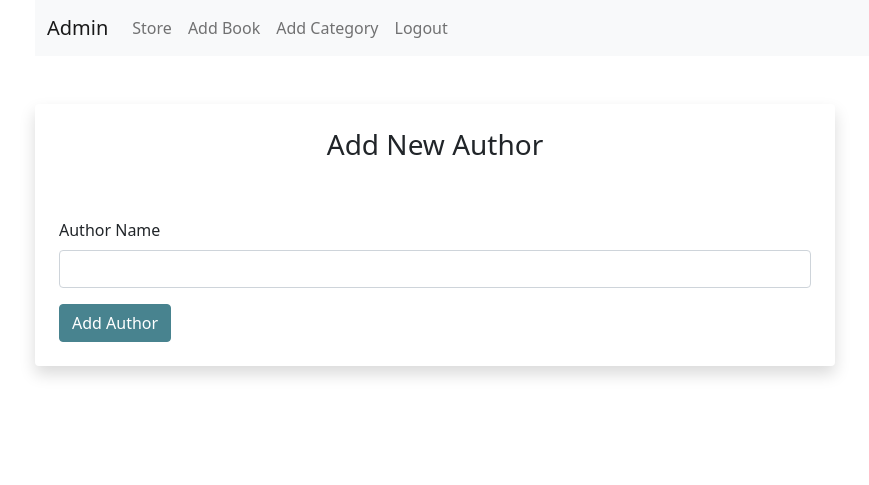
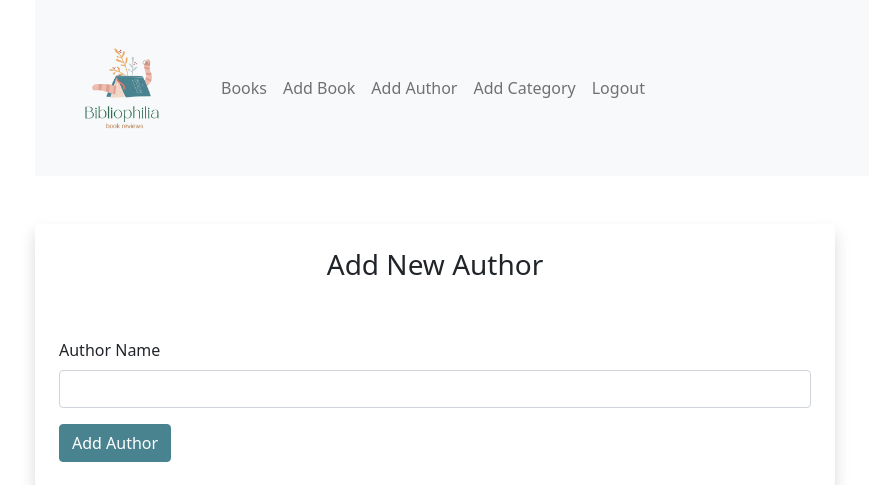
Before and after one commit to Layanor/bibliophilia, a PHP site: page /add-author.php in a window 1280 px wide. Shown: the top 485 px of the page, without its empty margins (47-916 px from the left). Run offline with PHP 8.4, Linux system fonts and the light colour scheme; a user stored in the database is signed in.

Commit message:
Add files via upload

```diff
--- a/Here/add-author.php
+++ b/Here/add-author.php
@@ -25,30 +25,27 @@ if (isset($_SESSION['user_id']) &&
 	<div class="container">
 		<nav class="navbar navbar-expand-lg navbar-light bg-light">
 				<div class="container-fluid">
-		    <a class="navbar-brand" href="admin.php">Admin</a>
+					<a class="navbar-brand" href="index.php"><img src="img/bibliophilia (3).png" alt="logo" width="150" height="150"></a>
 					<button class="navbar-toggler" type="button" data-bs-toggle="collapse" data-bs-target="#navbarSupportedContent" aria-controls="navbarSupportedContent" aria-expanded="false" aria-label="Toggle navigation">
 						<span class="navbar-toggler-icon"></span>
 					</button>
-		    <div class="collapse navbar-collapse"
-		         id="navbarSupportedContent">
+					<div class="collapse navbar-collapse" id="navbarSupportedContent">
 						<ul class="navbar-nav me-auto mb-2 mb-lg-0">
 							<li class="nav-item">
-		          <a class="nav-link"
-		             aria-current="page"
-		             href="index.php">Store</a>
+								<a class="nav-link" aria-current="page" href="index.php">Books</a>
 							</li>
 							<li class="nav-item">
-		          <a class="nav-link"
-		             href="add-book.php">Add Book</a>
+								<a class="nav-link" href="add-book.php">Add Book</a>
 							</li>
 							<li class="nav-item">
-		          <a class="nav-link"
-		             href="add-category.php">Add Category</a>
+								<a class="nav-link" href="add-author.php">Add Author</a>
+							</li>
+							<li class="nav-item">
+								<a class="nav-link" href="add-category.php">Add Category</a>
 							</li>
 
 							<li class="nav-item">
-		          <a class="nav-link"
-		             href="logout.php">Logout</a>
+								<a class="nav-link" href="logout.php">Logout</a>
 							</li>
 						</ul>
 					</div>
--- a/Here/add-book.php
+++ b/Here/add-book.php
@@ -67,6 +67,9 @@ if (
 							</li>
 							<li class="nav-item">
 								<a class="nav-link" href="add-book.php">Add Book</a>
+							</li>
+							<li class="nav-item">
+								<a class="nav-link" href="add-author.php">Add Author</a>
 							</li>
 							<li class="nav-item">
 								<a class="nav-link" href="add-category.php">Add Category</a>
```
Also changed, not shown: Here/add-category.php (+9 -12 lines). Lines whose indentation alone changed are shown as unchanged.
